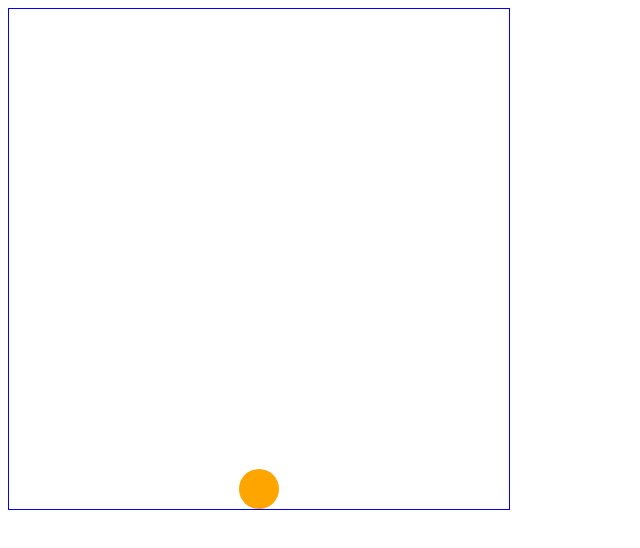
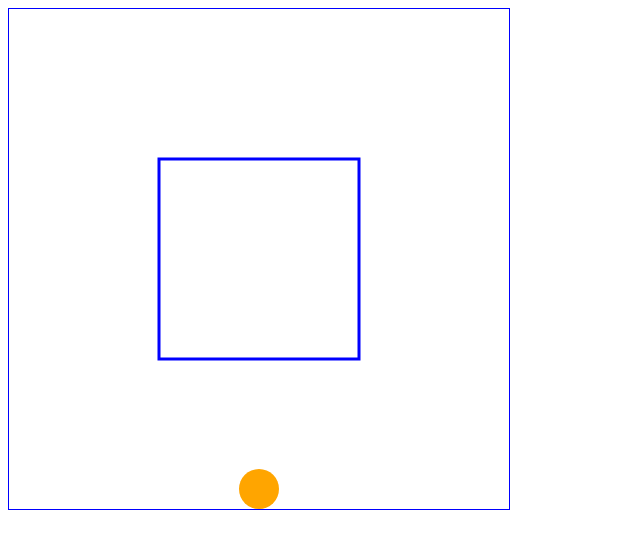
Before and after one commit to andresjpg2000/TiltingMaze, a plain HTML site: page TiltingMaze.html in a window 1280 px wide. Shown: the whole page, without its empty margins (0-640 px from the left). Drawn offline with Linux system fonts and the light colour scheme.

Commit message:
Controlar rotação do quadrado com  o rato

```diff
--- a/TiltingMaze.html
+++ b/TiltingMaze.html
@@ -16,12 +16,16 @@
 
     const W = canvas.width, H = canvas.height;
 
+    const squareSize = 200;
+
+    let angle = 0;
+
     //CIRCLE: initialize a circle with properties and methods
     let circle = {
       R: 20, 		        // radius
       COLOR: "orange", 	// color
       x: W / 2,	        // (initial) X position (Canvas middle)
-      y: 20, 	          // (initial) Y position (Canvas top)
+      y: H / 2, 	          // (initial) Y position (Canvas top)
       A: 0.1, 	        // acceleration (gravity = 0.1 pixels per frame, down in the Y-axis)
       dY: 0, 		        // (initial) Y displacement (vertical velocity or displacement)
 
@@ -45,10 +49,25 @@
       }
     };
 
+    function Square() {
+
+        ctx.save();
+        ctx.translate(W / 2, H / 2);
+        ctx.rotate(angle);
+        ctx.strokeStyle = "blue";
+        ctx.lineWidth = 3;
+        ctx.strokeRect(-squareSize / 2, -squareSize / 2 , squareSize, squareSize);
+        ctx.restore();
+
+    }
+
     // ANIMATION FUNCTION
     function render() {
       // clear Canvas
       ctx.clearRect(0, 0, W, H);
+
+      // draw square
+      Square();
 
       // draw a circle
       circle.draw();
@@ -59,6 +78,11 @@
       window.requestAnimationFrame(render)
     }
 
+    // Rotate square
+    canvas.addEventListener("mousemove", (event) => {
+        angle = (event.clientX / W) * Math.PI * 2;
+    })
+
     // START THE ANIMATION
     window.onload = render;
 
```
